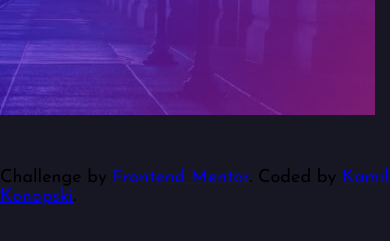
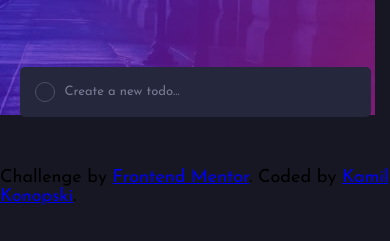
Before and after one commit to KamilKonopski/todo-app-main, a plain HTML site: page index.html in a window 390 px wide. Shown: the part 85-326 px from the top of the page. Drawn offline with Linux system fonts and the light colour scheme.

Commit message:
add add-todo section mobile styles

```diff
--- a/index.html
+++ b/index.html
@@ -26,6 +26,17 @@
 			<h1>todo</h1>
 			<img src="./images/icon-sun.svg" alt="dark/light theme icon" />
 		</header>
+		<main class="todo-app">
+			<section class="add-todo">
+				<span></span>
+				<input
+					type="text"
+					name="add-todo"
+					id="add-todo"
+					placeholder="Create a new todo..."
+				/>
+			</section>
+		</main>
 		<div class="attribution">
 			Challenge by
 			<a href="https://www.frontendmentor.io?ref=challenge" target="_blank"
--- /dev/null
+++ b/scss/_add-todo-section.scss
@@ -0,0 +1,36 @@
+.add-todo {
+	background-color: $veryDarkDesaturatedBlue;
+	border-radius: 5px;
+	display: flex;
+	margin: 0 auto;
+	padding: 15px;
+	width: 90%;
+
+	& span {
+		background-color: transparent;
+		border: 1px solid $darkVeryDarkGrayishBlue;
+		border-radius: 50%;
+		display: block;
+		height: 20px;
+		margin-right: 10px;
+		width: 20px;
+	}
+
+	& input {
+		background-color: transparent;
+		border: none;
+		caret-color: $brightBlue;
+		color: $darkLightGrayishBlue;
+		font-family: "Josefin Sans", sans-serif;
+		font-size: 13px;
+		width: 90%;
+
+		&::placeholder {
+			color: $darkDarkGrayishBlue;
+		}
+
+		&:focus {
+			outline: none;
+		}
+	}
+}
--- /dev/null
+++ b/scss/_main.scss
@@ -0,0 +1,6 @@
+.todo-app {
+	left: 0%;
+	position: absolute;
+	top: 18%;
+	width: 100%;
+}
--- a/scss/style.scss
+++ b/scss/style.scss
@@ -1,3 +1,5 @@
 @import "_variables.scss";
 @import "_reset.scss";
 @import "_header.scss";
+@import "_main.scss";
+@import "_add-todo-section.scss";
```
Also changed, not shown: css/style.css, 1 other file.
